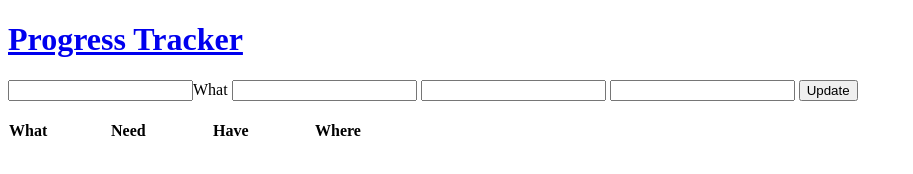
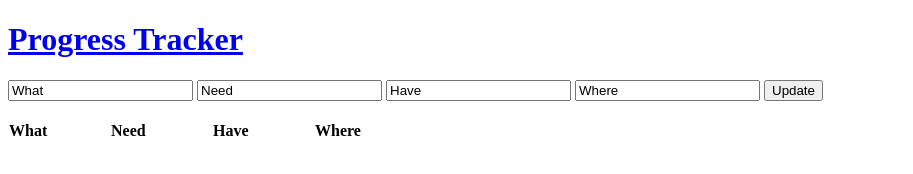
Before and after one commit to jachinn/progress-tracker, a plain HTML site: page index.html in a window 1280 px wide. Shown: the whole page, without its empty margins (0-913 px from the left). Drawn offline with Linux system fonts and the light colour scheme.

Commit message:
Add labels to text fields.

```diff
--- a/index.html
+++ b/index.html
@@ -7,10 +7,10 @@
 	<body>
 		<h1><a href="index.html">Progress Tracker</a></h1>
 			<div class="inputs">
-			<input type="text" name="item">What</input>
-			<input type="text" name="need" />
-			<input type="text" name="have" />
-			<input type="text" name="where" />
+			<input type="text" name="item" value="What"/>
+			<input type="text" name="need" value="Need"/>
+			<input type="text" name="have" value="Have"/>
+			<input type="text" name="where" value="Where"/>
 			<button>Update</button>
 			</div>
 		<table id="tracker" class="sortable">
```
